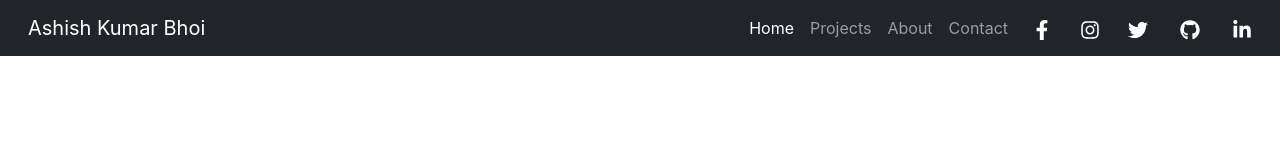
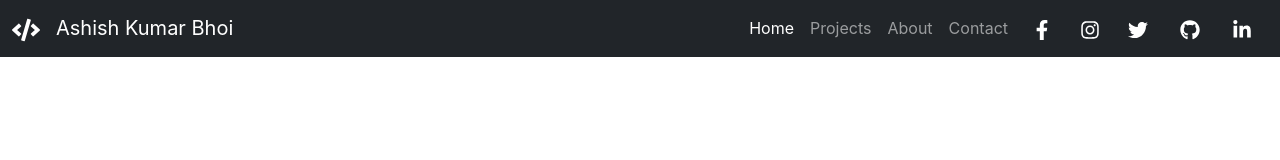
Before and after one commit to AshishBhoi/AshishBhoi.github.io, a Next.js app: page / in a window 1280 px wide. Shown: the top 160 px of the page. Built offline with nearby package versions, Linux system fonts and the light colour scheme; no server answers; what react-google-recaptcha-v3 would draw is missing.

Commit message:
Navbar brand added

```diff
--- a/pages/Navbar.js
+++ b/pages/Navbar.js
@@ -1,12 +1,12 @@
 import Link from "next/link";
-import {FaFacebookF, FaGithub, FaInstagram, FaLinkedinIn, FaTwitter} from "react-icons/fa";
+import {FaCode, FaFacebookF, FaGithub, FaInstagram, FaLinkedinIn, FaTwitter} from "react-icons/fa";
 
 export default function Navbar(nav_desc) {
     return (
         <nav className={"navbar navbar-expand-lg navbar-dark bg-dark fixed-top"}>
             <div className="container-fluid">
                 <Link href={"/"}>
-                    <a className="navbar-brand"><i className={"fa-solid fa-code"}/></a>
+                    <a className="navbar-brand"><FaCode size={28}/></a>
                 </Link>
                 <Link href={"/"}>
                     <a className="navbar-brand">Ashish Kumar Bhoi</a>
```
